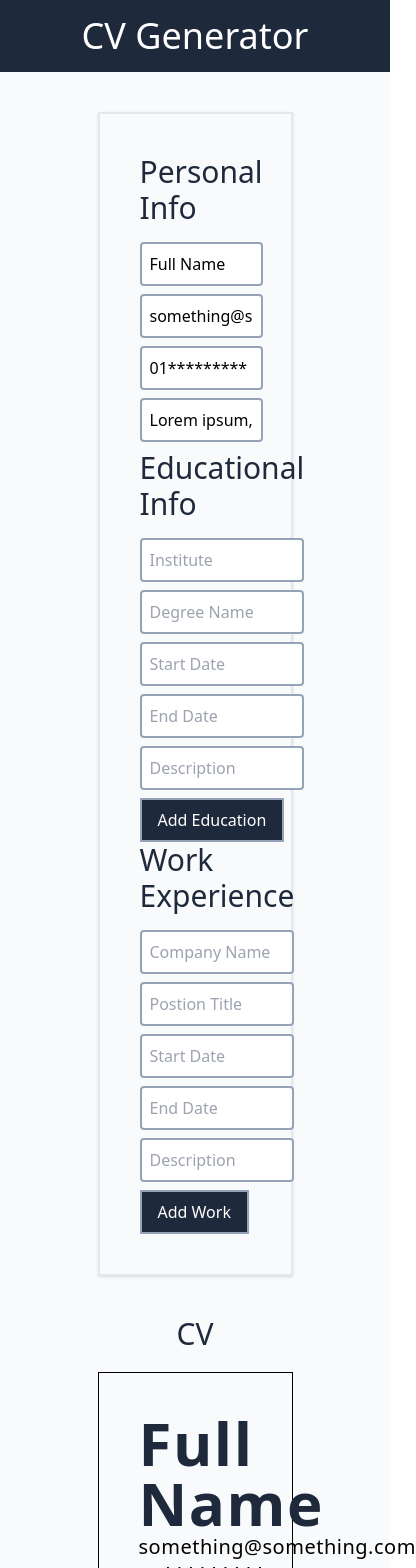
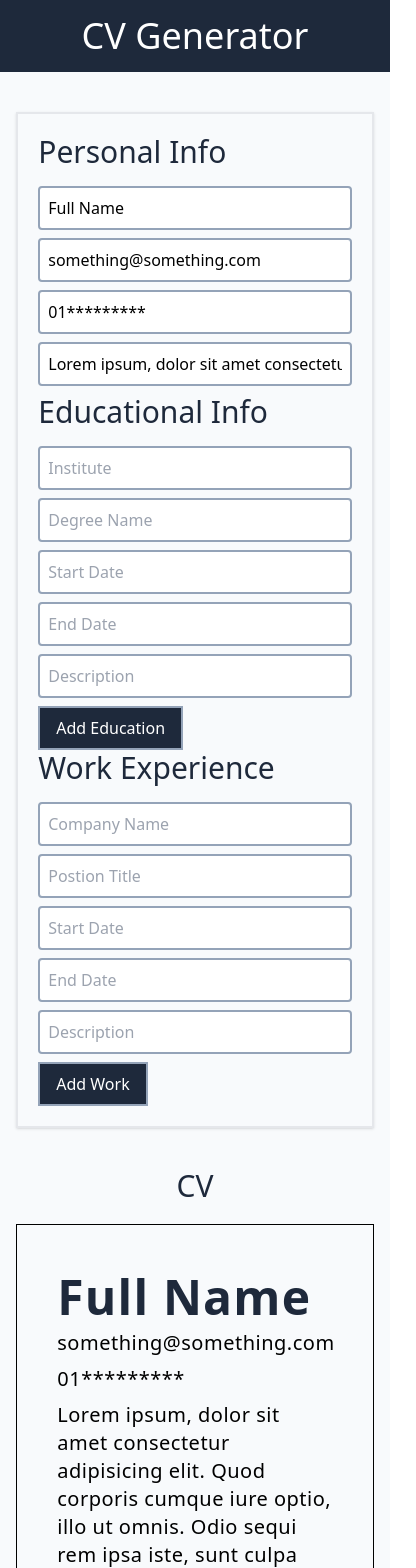
Before and after one commit to adnansyed101/CV-Generator, a React (Vite) app: page / in a window 390 px wide. Shown: the top 1568 px of the page, 416 px wide, since content can reach past the window. Built offline with nearby package versions, Linux system fonts and the light colour scheme.

Commit message:
add responsive classes

```diff
--- a/src/components/MainCv.jsx
+++ b/src/components/MainCv.jsx
@@ -2,12 +2,12 @@ import React from "react";
 const MainCv = (props) => {
   const { personalInfo, education, workExperience } = props;
   return (
-    <div className="container mx-auto my-5 w-1/2 border border-black p-10">
-      <h1 className="text-6xl font-bold tracking-wide text-slate-800">
+    <div className="container mx-auto my-5 w-11/12 md:w-5/6 border border-black p-10">
+      <h1 className="text-5xl my-2 font-bold tracking-wide text-slate-800">
         {personalInfo.name}
       </h1>
-      <p className="text-xl tracking-wide">{personalInfo.email}</p>
-      <p className="text-xl tracking-wide">{personalInfo.phone}</p>
+      <p className="text-xl my-2 tracking-wide">{personalInfo.email}</p>
+      <p className="text-xl my-2 tracking-wide">{personalInfo.phone}</p>
       <p className="text-xl tracking-wide ">{personalInfo.description}</p>
 
       <span className="my-6 block border-2 border-slate-800"></span>
--- a/src/components/MainCvForm.jsx
+++ b/src/components/MainCvForm.jsx
@@ -28,7 +28,7 @@ const MainCvForm = (props) => {
   return (
     <form
       onSubmit={handleSubmit}
-      className="container mx-auto my-10 w-1/2 border-2 p-10 shadow"
+      className="container mx-auto my-10 md:p-10 md:w-4/5 w-11/12 border-2 p-5 shadow"
     >
       <fieldset>
         <legend>Personal Info</legend>
```
Also changed, not shown: 4 other files (tests, documents, lock files or other folders).
